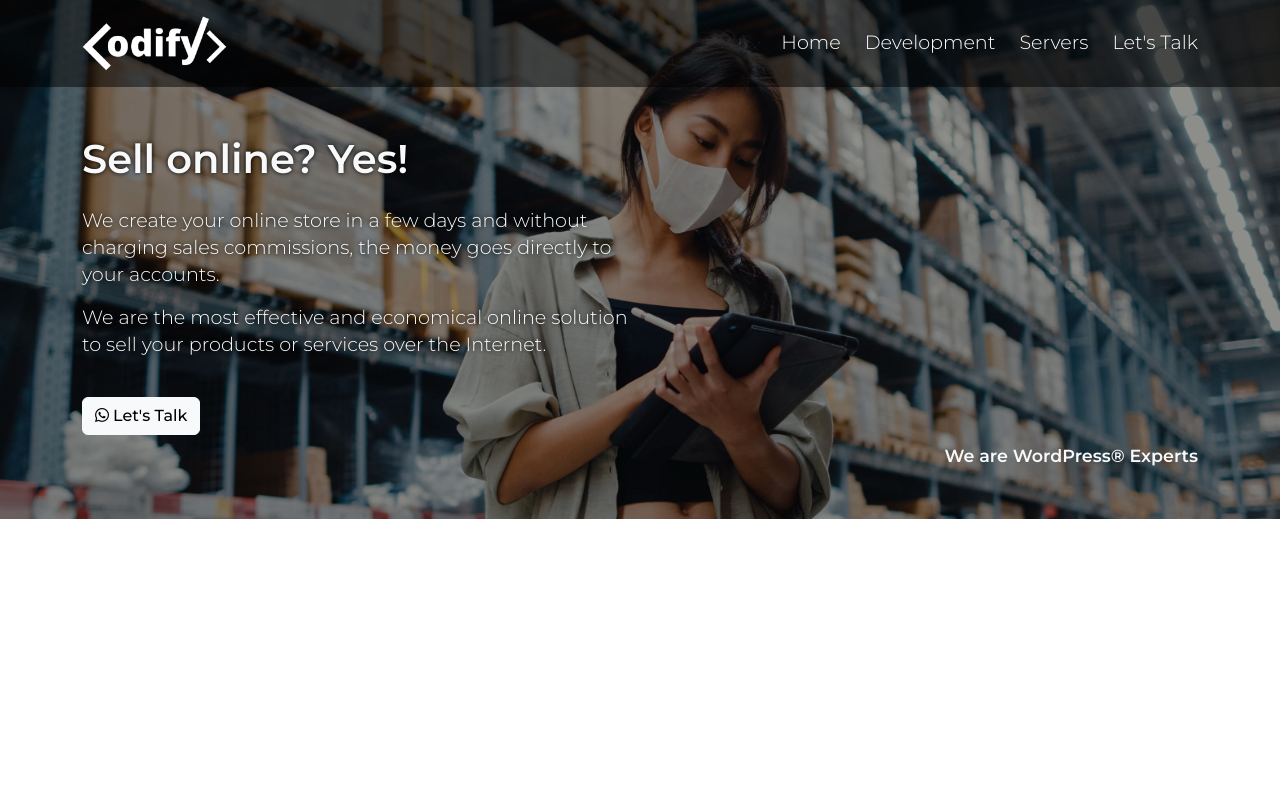
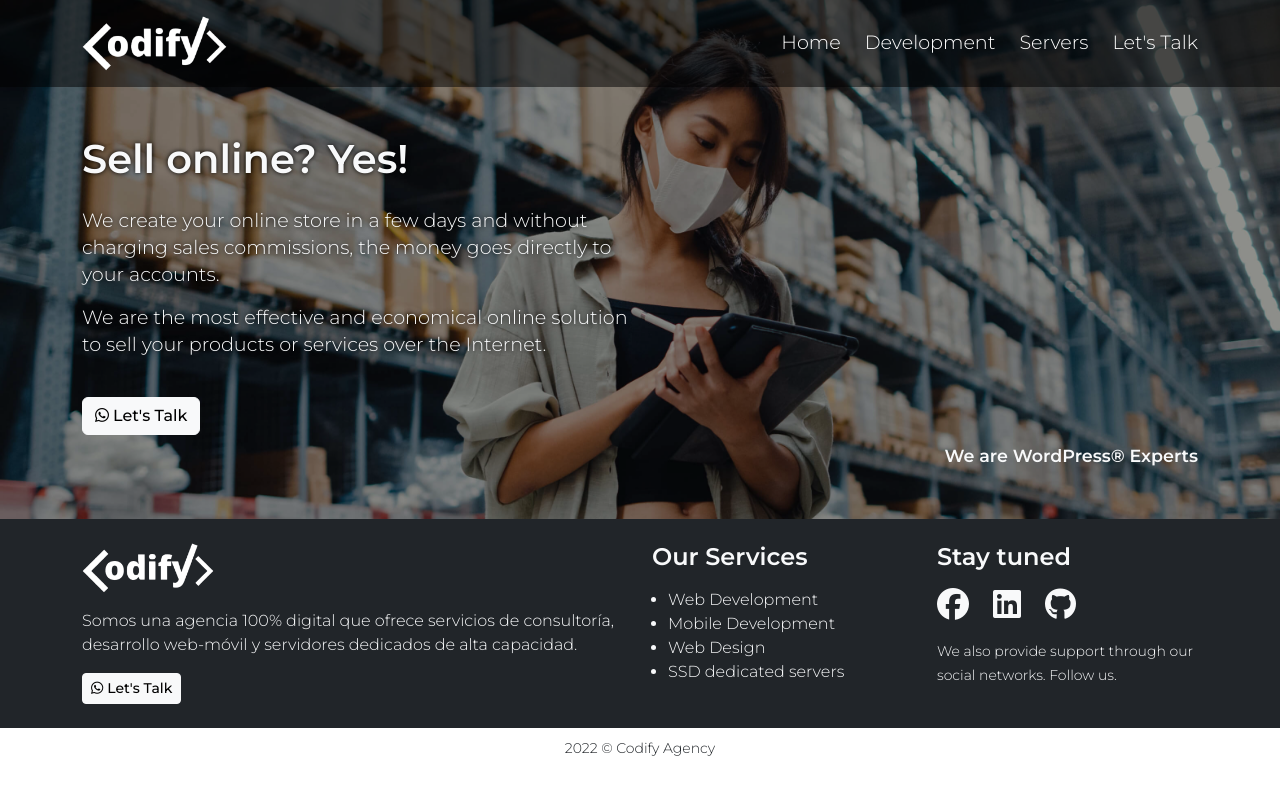
Before and after one commit to Codify-Agency/landing-page, a React (Vite) app: page / in a window 1280 px wide. Shown: the top 794 px of the page. Built offline with nearby package versions, Linux system fonts and the light colour scheme.

Commit message:
Footer done

```diff
--- a/src/components/Footer.jsx
+++ b/src/components/Footer.jsx
@@ -1,5 +1,79 @@
+import { translate } from "../utils"
+
+import "../styles/components/Footer.scss"
+
 export default function Footer() {
   return (
-    <footer className="footer"></footer>
+    <footer className="footer">
+      <div className="footer__content bg-dark text-light pt-5 pb-5 pt-md-4 pb-md-4">
+        <div className="container">
+          <div className="row">
+            <div className="col-12 col-lg-6 mb-5 mb-lg-0">
+              <piture className="logo">
+                <img src="/logo-white.webp" alt="Codify" height={50} />
+              </piture>
+
+              <p className="mt-3 pe-2">
+                Somos una agencia 100% digital que ofrece servicios de consultoría, desarrollo web-móvil y servidores dedicados de alta capacidad.
+              </p>
+
+              <a href="#talk" className="btn btn-sm btn-light">
+                <i className="fab fa-whatsapp me-1"></i>
+                { translate('lets_talk') }
+              </a>
+            </div>
+
+            <div className="col-12 col-md-6 col-lg-3 mb-5 mb-md-0">
+              <h4 className="mb-3">Our Services</h4>
+
+              <ul className="ps-3">
+                <li>Web Development</li>
+                <li>Mobile Development</li>
+                <li>Web Design</li>
+                <li>SSD dedicated servers</li>
+              </ul>
+            </div>
+
+            <div className="col-12 col-md-6 col-lg-3">
+              <h4 className="mb-3">Stay tuned</h4>
+
+              <ul className="list-unstyled p-0 d-flex gap-4 footer__social-list">
+                <li>
+                  <a href="https://facebook.com" target="_blank" rel="noopener" className="text-light">
+                    <i className="fab fa-facebook"></i>
+                  </a>
+                </li>
+
+                <li>
+                  <a href="https://facebook.com" target="_blank" rel="noopener" className="text-light">
+                    <i className="fab fa-linkedin"></i>
+                  </a>
+                </li>
+
+                <li>
+                  <a href="https://facebook.com" target="_blank" rel="noopener" className="text-light">
+                    <i className="fab fa-github"></i>
+                  </a>
+                </li>
+              </ul>
+
+              <p className="m-0">
+                <small>
+                  We also provide support through our social networks. Follow us.
+                </small>
+              </p>
+            </div>
+          </div>
+        </div>
+      </div>
+
+      <div className="footer__copy pt-2 pb-2 text-center">
+        <p className="m-0">
+          <small>
+            2022 &copy; Codify Agency
+          </small>
+        </p>
+      </div>
+    </footer>
   )
 }
--- a/src/styles/components/Footer.scss
+++ b/src/styles/components/Footer.scss
@@ -0,0 +1,13 @@
+.footer {
+  &__social-list {
+    i {
+      font-size: 2rem;
+      transition: all 200ms ease-in-out;
+
+      &:hover {
+        opacity: .8;
+        transform: scale(1.1);
+      }
+    }
+  }
+}
```
